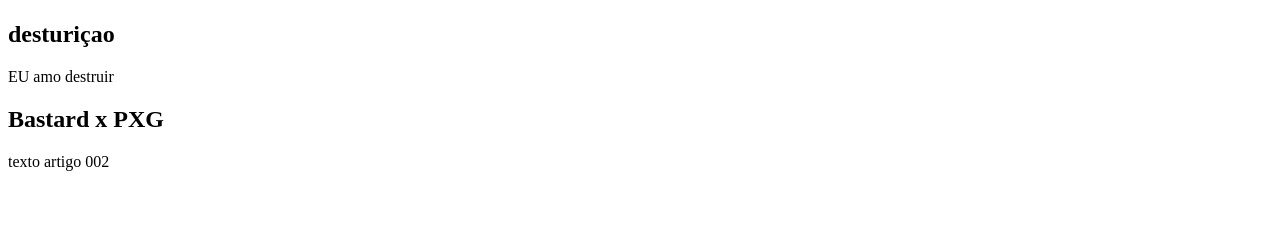
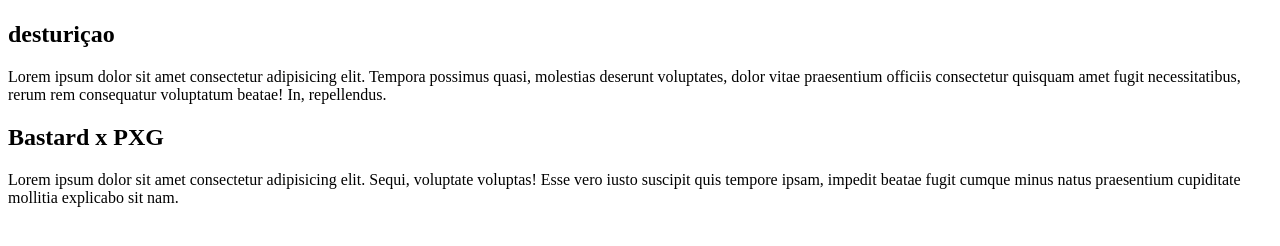
Before and after one commit to Hortencio-Arthur/projeto-site, a plain HTML site: page index.html in a window 1280 px wide. Drawn offline with Linux system fonts and the light colour scheme.

Commit message:
add text

```diff
--- a/index.html
+++ b/index.html
@@ -12,11 +12,11 @@
         </header>
         <article>
             <h2>desturiçao</h2>
-            <p>EU amo destruir</p>
+            <p>Lorem ipsum dolor sit amet consectetur adipisicing elit. Tempora possimus quasi, molestias deserunt voluptates, dolor vitae praesentium officiis consectetur quisquam amet fugit necessitatibus, rerum rem consequatur voluptatum beatae! In, repellendus.</p>
         </article>
         <article>
             <h2>Bastard x PXG</h2>
-            <p>texto artigo 002</p>
+            <p>Lorem ipsum dolor sit amet consectetur adipisicing elit. Sequi, voluptate voluptas! Esse vero iusto suscipit quis tempore ipsam, impedit beatae fugit cumque minus natus praesentium cupiditate mollitia explicabo sit nam.</p>
         </article>
 
     </main>
```
